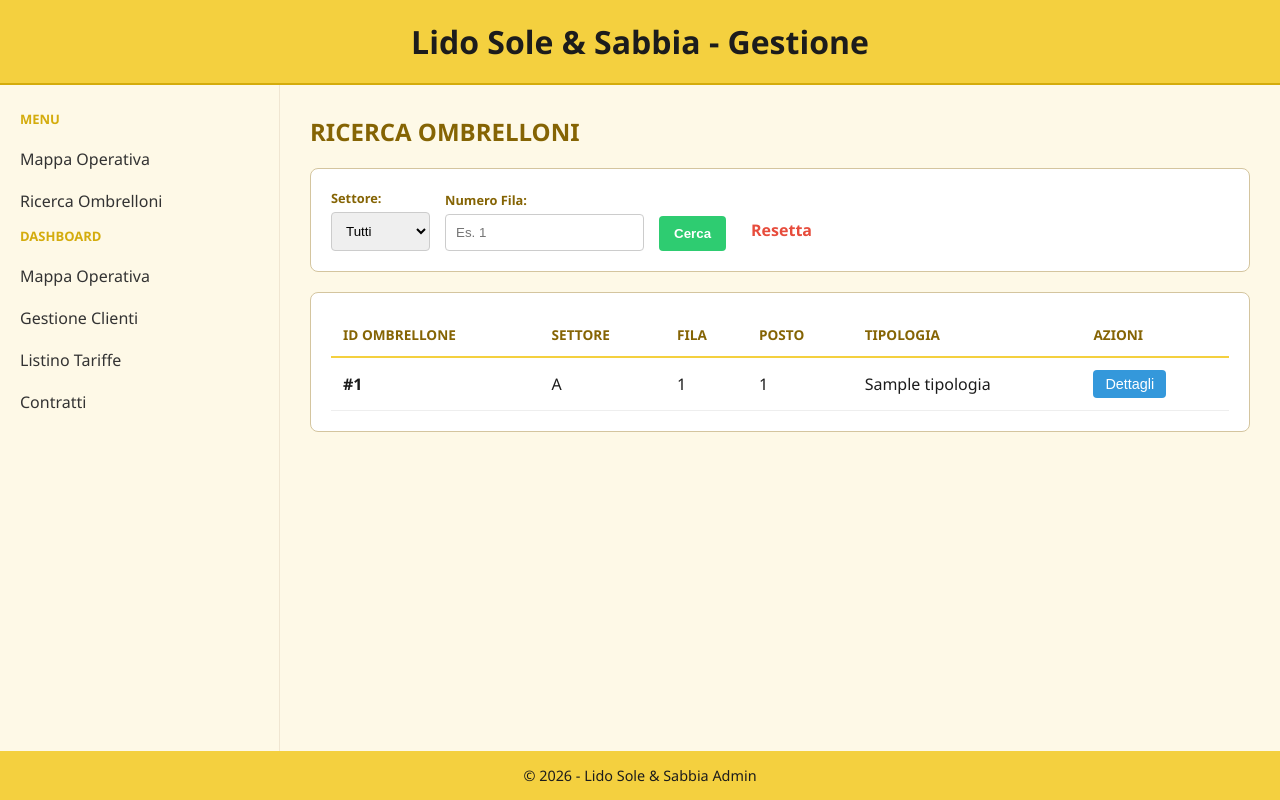
After one commit to s-stasi/progetto_programmazione_web, a PHP site: page /ricercaombrelloni.php in a window 1280 px wide. The commit adds this page. Run offline with PHP 8.4, Linux system fonts and the light colour scheme; tables that the repository leaves empty hold one stand-in row (values such as "Sample post").

Commit message:
implementazione ricerca ombrellone

```diff
--- a/interface/components/sidebar.php
+++ b/interface/components/sidebar.php
@@ -1,4 +1,11 @@
     <aside class="sidebar">
+      <div class="navigazione">
+    <h2>Menu</h2>
+    <ul>
+        <li><a href="index.php">Mappa Operativa</a></li>
+        <li><a href="ricerca_ombrelloni.php">Ricerca Ombrelloni</a></li>
+        </ul>
+</div>
       <nav class="navigazione">
         <h2>Dashboard</h2>
         <ul>
--- a/interface/index_old.html
+++ b/interface/index_old.html
@@ -78,7 +78,7 @@
     </main>
 
     <footer class="footer">
-      <p>&copy; 2026 - Lido Sole & Sabbia</p>
+      <p>&copy; 2026 - Lido Sole & Sabbia | Questo sito è un progetto d'esame universitario.</p>
     </footer>
   </div>
 
--- /dev/null
+++ b/interface/ricercaombrelloni.php
@@ -0,0 +1,111 @@
+<?php
+include 'components/header.php';
+include 'components/sidebar.php';
+require_once '../php/config.php';
+
+// Connessione al database
+$conn = new mysqli(DB_HOST, DB_USER, DB_PASS, DB_NAME);
+if ($conn->connect_error) {
+    die("Connessione fallita: " . $conn->connect_error);
+}
+
+
+$filtro_settore = $_GET['settore'] ?? '';
+$filtro_fila = $_GET['fila'] ?? '';
+
+// Costruisco la query base con una JOIN per avere il nome della tipologia
+$sql = "SELECT o.id, o.settore, o.numFila, o.numPostoFila, t.nome AS nome_tipologia
+        FROM Ombrellone o
+        JOIN Tipologia t ON o.tipologia = t.codice
+        WHERE 1=1";
+
+if ($filtro_settore !== '') {
+    $sql .= " AND o.settore = '" . $conn->real_escape_string($filtro_settore) . "'";
+}
+if ($filtro_fila !== '') {
+    $sql .= " AND o.numFila = '" . $conn->real_escape_string($filtro_fila) . "'";
+}
+
+$sql .= " ORDER BY o.settore, o.numFila, o.numPostoFila";
+$result = $conn->query($sql);
+?>
+
+<main class="corpo-pagina">
+  <div class="table-header">
+      <h2 style="color: #856404; text-transform: uppercase;">Ricerca Ombrelloni</h2>
+  </div>
+
+  <div style="background: #fff; padding: 20px; border-radius: 8px; border: 1px solid #d4c59f; margin-bottom: 20px;">
+      <form method="GET" action="ricerca_ombrelloni.php" style="display: flex; gap: 15px; align-items: flex-end;">
+          <div class="form-group" style="margin-bottom: 0;">
+              <label>Settore:</label>
+              <select name="settore" style="padding: 10px; border: 1px solid #ccc; border-radius: 4px;">
+                  <option value="">Tutti</option>
+                  <option value="1" <?= $filtro_settore == '1' ? 'selected' : '' ?>>Settore A</option>
+                  <option value="2" <?= $filtro_settore == '2' ? 'selected' : '' ?>>Settore B</option>
+                  <option value="3" <?= $filtro_settore == '3' ? 'selected' : '' ?>>Settore C</option>
+                  <option value="4" <?= $filtro_settore == '4' ? 'selected' : '' ?>>Settore D</option>
+                  <option value="5" <?= $filtro_settore == '5' ? 'selected' : '' ?>>Settore E</option>
+              </select>
+          </div>
+          <div class="form-group" style="margin-bottom: 0;">
+              <label>Numero Fila:</label>
+              <input type="number" name="fila" value="<?= htmlspecialchars($filtro_fila) ?>" placeholder="Es. 1" style="padding: 10px; border: 1px solid #ccc; border-radius: 4px;">
+          </div>
+          <button type="submit" class="btn-primary">Cerca</button>
+          <a href="ricerca_ombrelloni.php" style="padding: 10px; text-decoration: none; color: #e74c3c; font-weight: bold;">Resetta</a>
+      </form>
+  </div>
+
+  <div class="table-container">
+      <table class="gestionale-table">
+          <thead>
+              <tr>
+                  <th>ID Ombrellone</th>
+                  <th>Settore</th>
+                  <th>Fila</th>
+                  <th>Posto</th>
+                  <th>Tipologia</th>
+                  <th>Azioni</th>
+              </tr>
+          </thead>
+          <tbody>
+              <?php if ($result && $result->num_rows > 0): ?>
+                  <?php while($row = $result->fetch_assoc()): ?>
+                      <?php
+                          // Mappatura numeri settore a lettere
+                          $lettere = [1 => 'A', 2 => 'B', 3 => 'C', 4 => 'D', 5 => 'E'];
+                          $lettera_settore = $lettere[$row['settore']] ?? $row['settore'];
+                      ?>
+                      <tr>
+                          <td><strong>#<?= $row['id'] ?></strong></td>
+                          <td><?= $lettera_settore ?></td>
+                          <td><?= $row['numFila'] ?></td>
+                          <td><?= $row['numPostoFila'] ?></td>
+                          <td><?= $row['nome_tipologia'] ?></td>
+                          <td>
+                              <button class="btn-edit" onclick="vediDettagli(<?= $row['id'] ?>)">Dettagli</button>
+                          </td>
+                      </tr>
+                  <?php endwhile; ?>
+              <?php else: ?>
+                  <tr>
+                      <td colspan="6" style="text-align: center;">Nessun ombrellone trovato con questi filtri.</td>
+                  </tr>
+              <?php endif; ?>
+          </tbody>
+      </table>
+  </div>
+</main>
+
+<script>
+function vediDettagli(id) {
+
+    alert("Funzionalità dettagli per l'ombrellone ID " + id + " in arrivo!");
+}
+</script>
+
+<?php
+$conn->close();
+include 'components/footer.php';
+?>
--- a/php/config.php
+++ b/php/config.php
@@ -6,6 +6,6 @@
 // define('DB_NAME', 'my_treuominiemezzo');  // nome del tuo database
 define('DB_HOST', 'localhost');
 define('DB_USER', 'root');         // L'utente del tuo MySQL locale
-define('DB_PASS', 'Jul_lare04!'); // La password del tuo MySQL locale
+define('DB_PASS', 'claudio2005!'); // La password del tuo MySQL locale
 define('DB_NAME', 'lido_db');      // Il nome del DB creato prima
 ?>
```
Also changed, not shown: 1 other file.
